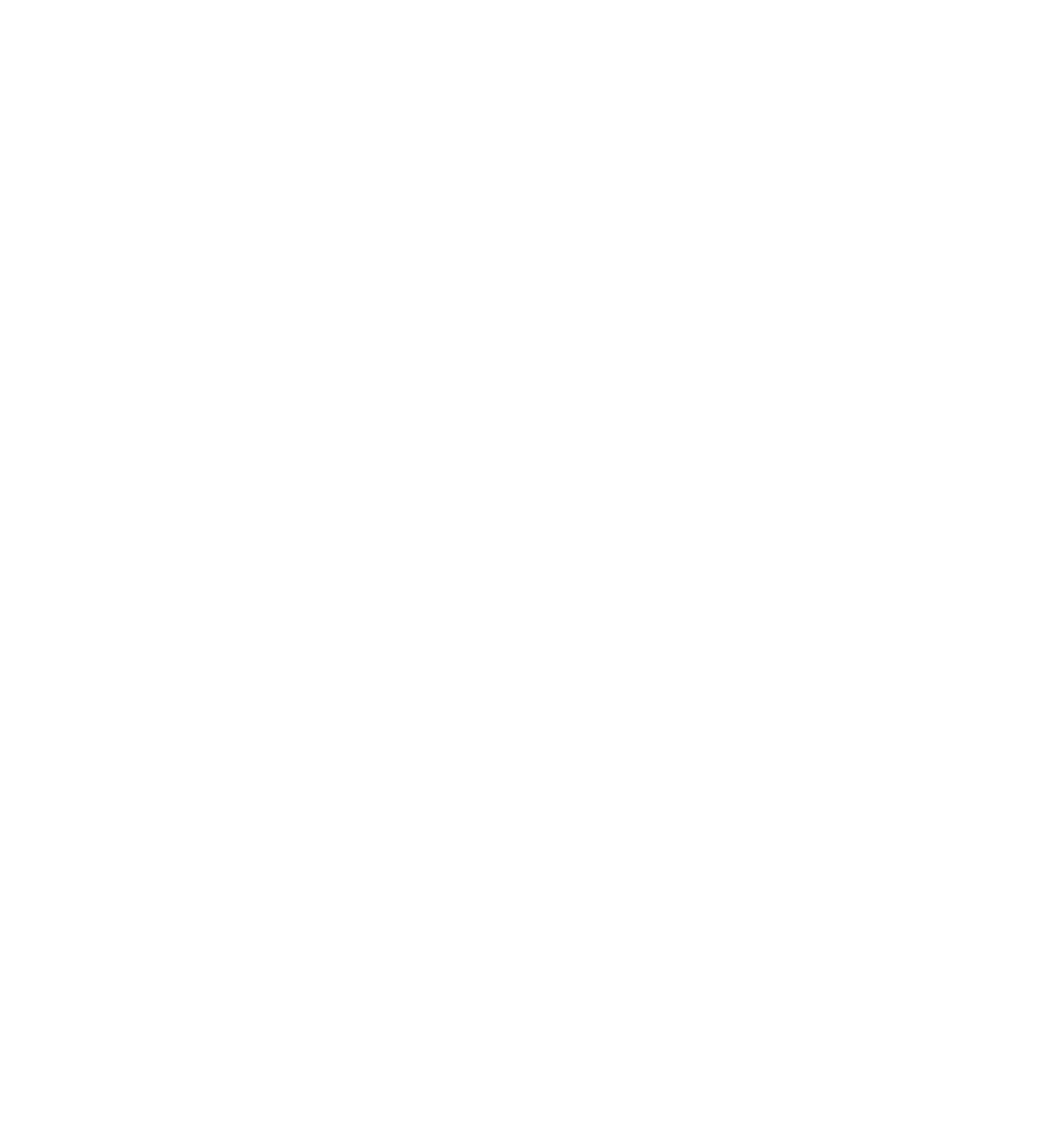
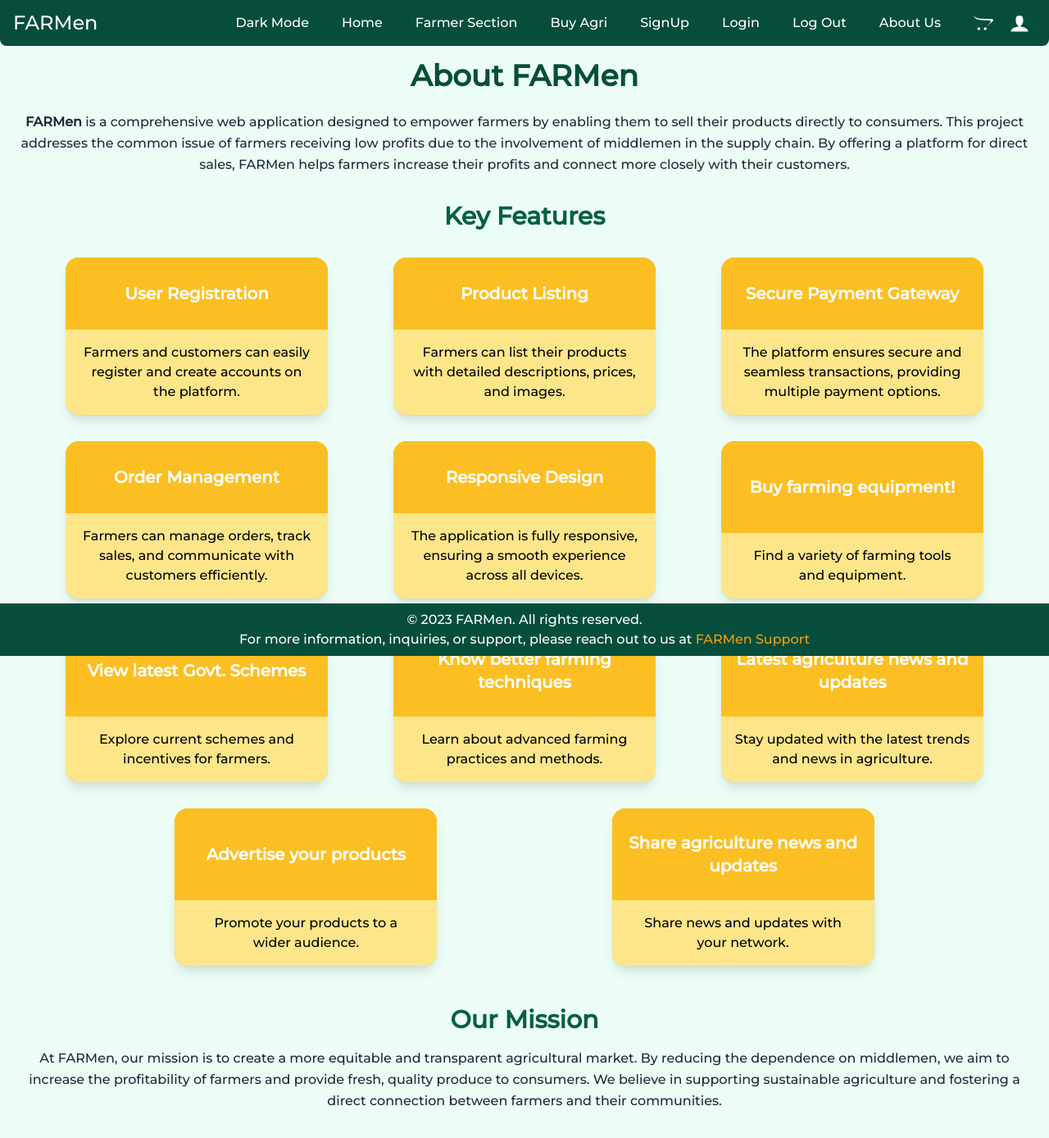
Before and after one commit to RastogiSajal7/FARMen-frontend, a React (Vite) app: page /about in a window 1280 px wide. Before the commit this address had no page. Shown: the top 1388 px of the page at 82% size. Before the commit the page ends 800 px from the top, so only its background shows below. Built offline with nearby package versions, Linux system fonts and the light colour scheme; what @react-pdf/renderer would draw is missing.

Commit message:
improved-code-quality

```diff
--- a/src/App.jsx
+++ b/src/App.jsx
@@ -11,6 +11,7 @@ import FarmerBuy from "./pages/FarmerBuy";
 import Account from "./pages/Account";
 import Checkout from "./pages/Checkout";
 import UpdateAccount from "./pages/UpdateAccount";
+import About from "./pages/About";
 import PrintableOrder from "./components/PrintableOrder";
 
 const App = () => {
@@ -29,6 +30,7 @@ const App = () => {
           <Route path="/checkout" element={<Checkout/>} />
           <Route path="/updateAccount" element={<UpdateAccount/>} />
           <Route path="/orders" element={<PrintableOrder/>} />
+          <Route path="/about" element={<About/>} />
         </Routes>
       </BrowserRouter>
     </>
--- a/src/components/Dashboard.jsx
+++ b/src/components/Dashboard.jsx
@@ -18,13 +18,14 @@ const Dashboard = () => {
   };
 
   const menuItems = [
-    { to: "/home", icon: <RiHome5Fill />, label: "Home" },
+    { to: "/", icon: <RiHome5Fill />, label: "Home" },
     { to: "/farmerBuy", icon: <GiFarmer />, label: "Farmer Section" },
-    { to: "/agriBuy", icon: <CiWheat />, label: "Agri Buy" },
+    { to: "/home", icon: <CiWheat />, label: "Agri Buy" },
     { to: "/register", icon: <RiLoginBoxLine />, label: "Sign Up" },
     { to: "/login", icon: <BiSolidLogIn />, label: "Log In" },
     { onClick: handleLogout, icon: <IoLogOut />, label: "Log Out", isButton: true },
     { to: "/account", icon: <IoMdSettings />, label: "Account" },
+    {to: "/about", icon: <ImUser />, label: "About Us"},
   ];
 
   return (
@@ -52,9 +53,6 @@ const Dashboard = () => {
           )
         ))}
       </div>
-      <div className="user text-center mt-8 text-8xl text-lime-200">
-        <ImUser />
-      </div>
     </div>
   );
 };
--- a/src/components/Farms.jsx
+++ b/src/components/Farms.jsx
@@ -38,8 +38,8 @@ const Farms = ({ onFarmClick }) => {
                         >
                         </div>
                         <div className="p-4">
-                            <p className='text-center font-extrabold text-green-900 text-lg'>{farm.farmName}</p>
-                            <p className='text-slate-500 text-center text-sm'>{farm.farmDesc}</p>
+                            <p className='text-center font-extrabold text-green-900 text-lg'>{farm.farmName || "Farm Not set Up"}</p>
+                            <p className='text-slate-500 text-center text-sm'>{farm.farmDesc || "farm desc. missing"}</p>
                         </div>
                     </motion.div>
                 ))}
--- a/src/components/Footer.jsx
+++ b/src/components/Footer.jsx
@@ -1,11 +1,20 @@
-import React from 'react'
+import React from "react";
 
 const Footer = () => {
   return (
-    <div className="bg-emerald-900 text-white text-center p-2 fixed bottom-0 w-full " >
-       <p className=''> © 2023 FARMen. All rights reserved.</p>
+    <div className="bg-emerald-900 text-white text-center p-2 fixed bottom-0 w-full ">
+      <p className=""> © 2023 FARMen. All rights reserved.</p>
+      <p className="">
+        For more information, inquiries, or support, please reach out to us at{" "}
+        <a
+          href="mailto:sajalrastogi795@gmail.com"
+          className="text-amber-500 "
+        >
+          FARMen Support
+        </a>
+      </p>
     </div>
-  )
-}
+  );
+};
 
 export default Footer;
--- a/src/components/Navbar.jsx
+++ b/src/components/Navbar.jsx
@@ -36,7 +36,7 @@ const Navbar = ({ counter }) => {
           <Link to="/register" className="text-white px-5 py-2 hover:bg-black">SignUp</Link>
           <Link to="/login" className="text-white px-5 py-2 hover:bg-black">Login</Link>
           <button onClick={handleLogout} className="text-white px-5 py-2 hover:bg-black">Log Out</button>
-          <Link to="#" className="text-white px-5 py-2 hover:bg-black">About Us</Link>
+          <Link to="/about" className="text-white px-5 py-2 hover:bg-black">About Us</Link>
           <Link to="#" className="text-white px-5 py-2 text-2xl hover:bg-black flex"><FaOpencart /><div className="text-sm text-slate-200 font-semibold fixed ml-6 ">{counter}</div></Link>
           <Link to="/account" className="text-white text-2xl"> <ImUser/></Link>
         </div>
--- /dev/null
+++ b/src/pages/About.jsx
@@ -0,0 +1,118 @@
+import React from "react";
+import Navbar from "../components/Navbar";
+import { motion } from "framer-motion";
+import Footer from "../components/Footer";
+
+const FeatureCard = ({ title, description }) => (
+  <motion.div
+    className="flex h-48 w-80 rounded-2xl m-4 shadow-lg overflow-hidden flex-col bg-amber-400"
+    whileHover={{ scale: 1.1 }}
+  >
+    <div className="flex items-center justify-center h-2/3 bg-amber-400">
+      <span className="text-xl font-semibold text-white p-4">{title}</span>
+    </div>
+    <div className="flex items-center justify-center text-center text-pretty bg-amber-200 p-2">
+      <span className="p-2">{description}</span>
+    </div>
+  </motion.div>
+);
+
+const About = () => {
+  return (
+    <>
+      <Navbar />
+      <div className="container mt-10 px-4 py-8 bg-emerald-50 text-center">
+        <h1 className="text-4xl font-extrabold mb-6 text-emerald-900">
+          About FARMen
+        </h1>
+        <p className="text-gray-800 leading-relaxed mb-8">
+          <strong>FARMen</strong> is a comprehensive web application designed to
+          empower farmers by enabling them to sell their products directly to
+          consumers. This project addresses the common issue of farmers
+          receiving low profits due to the involvement of middlemen in the
+          supply chain. By offering a platform for direct sales, FARMen helps
+          farmers increase their profits and connect more closely with their
+          customers.
+        </p>
+
+        <h2 className="text-3xl font-semibold mt-8 mb-4 text-emerald-800">
+          Key Features
+        </h2>
+
+        <div className="flex flex-wrap justify-evenly mb-8">
+          {/* Existing Features */}
+          <FeatureCard
+            title="User Registration"
+            description="Farmers and customers can easily register and create accounts on the platform."
+          />
+
+          <FeatureCard
+            title="Product Listing"
+            description="Farmers can list their products with detailed descriptions, prices, and images."
+          />
+
+          <FeatureCard
+            title="Secure Payment Gateway"
+            description="The platform ensures secure and seamless transactions, providing multiple payment options."
+          />
+
+          <FeatureCard
+            title="Order Management"
+            description="Farmers can manage orders, track sales, and communicate with customers efficiently."
+          />
+
+          <FeatureCard
+            title="Responsive Design"
+            description="The application is fully responsive, ensuring a smooth experience across all devices."
+          />
+
+          {/* New Features */}
+            <FeatureCard
+              title="Buy farming equipment!"
+              description="Find a variety of farming tools and equipment."
+            />
+
+          <FeatureCard
+            title="View latest Govt. Schemes"
+            description="Explore current schemes and incentives for farmers."
+          />
+
+          <FeatureCard
+            title="Know better farming techniques"
+            description="Learn about advanced farming practices and methods."
+          />
+
+          <FeatureCard
+            title="Latest agriculture news and updates"
+            description="Stay updated with the latest trends and news in agriculture."
+          />
+
+          <FeatureCard
+            title="Advertise your products"
+            description="Promote your products to a wider audience."
+          />
+
+          <FeatureCard
+            title="Share agriculture news and updates"
+            description="Share news and updates with your network."
+          />
+        </div>
+
+        <h2 className="text-3xl font-semibold mt-8 mb-4 text-emerald-800">
+          Our Mission
+        </h2>
+        <p className="text-gray-800 leading-relaxed mb-8">
+          At FARMen, our mission is to create a more equitable and transparent
+          agricultural market. By reducing the dependence on middlemen, we aim
+          to increase the profitability of farmers and provide fresh, quality
+          produce to consumers. We believe in supporting sustainable agriculture
+          and fostering a direct connection between farmers and their
+          communities.
+        </p>
+      </div>
+      <Footer />
+    </>
+  );
+};
+
+export default About;
--- a/src/pages/SignUp.jsx
+++ b/src/pages/SignUp.jsx
@@ -27,25 +27,21 @@ const Register = () => {
         accountType,
       });
 
-      if (response.status === 200) {
-        alert("Registered successfully");
-        navigate("/login");
-      } else {
-        console.error("Registration failed:", response.data);
-        alert("Could not register. Please try again!");
-      }
-    } catch (error) {
-      console.error("Registration failed:", error);
-      alert("An error occurred. Please try again!");
+    alert("Registered successfully");
+    navigate("/login");
+  } catch (error) {
+    console.error("Registration failed:", error.response?.data || error.message);
+    alert("An error occurred. Please try again!");
     }
   };
 
   return (
-    <div className="h-screen grid grid-cols-5 w-full bg-green-800 relative">
-      <div className="bg-yellow-500 col-span-2 rounded-br-full h-96 w-96 relative"></div>
-      <div className="bg-green-800 col-span-2"></div>
-      <div className="bg-yellow-500 col-span-1 absolute bottom-0 right-0 h-64 w-96 rounded-tl-full overflow-hidden"></div>
-      <div className="bg-white absolute rounded-2xl overflow-hidden border-4 top-1/2 left-1/2 transform -translate-x-1/2 -translate-y-1/2 grid grid-cols-2">
+    <div className="min-h-screen flex items-center justify-center bg-green-800 relative">
+      {/* Design part */}
+      <div className="absolute top-0 left-0 hidden md:block bg-yellow-500 h-80 w-72 rounded-br-full"></div>
+      <div className="absolute bottom-0 right-0 hidden md:block bg-yellow-500 h-96 w-80 rounded-tl-full overflow-hidden"></div>
+      {/* center of the page  */}
+      <div className="bg-white rounded-2xl overflow-clip border-4 max-w-4xl w-full grid grid-cols-1 md:grid-cols-2">
         <div className="signUp col-span-1 p-8">
           <h3 className="text-md font-mono text-center">Welcome</h3>
           <h2 className="text-3xl font-bold font-mono mb-8 text-center">Sign Up</h2>
@@ -173,7 +169,7 @@ const Register = () => {
           <div className="col-span-1"></div>
           <div className="col-span-2 bg-green-600 rounded-tl-full mt-60 text-white">
             <div className="-mt-52 -ml-10 text-center">
-              <h3 className="text-4xl font-extrabold">FarMen</h3>
+              <h3 className="text-4xl font-extrabold">FARMen</h3>
               <p className="text-lg font-semibold">(The Farmer's App)</p>
               <p className="text-lg font-semibold mt-8 -ml-10 mr-3 font-serif">
                 Cultivating connectivity for modern farmers
```
Also changed, not shown: src/pages/Login.jsx (+10 -7 lines).
